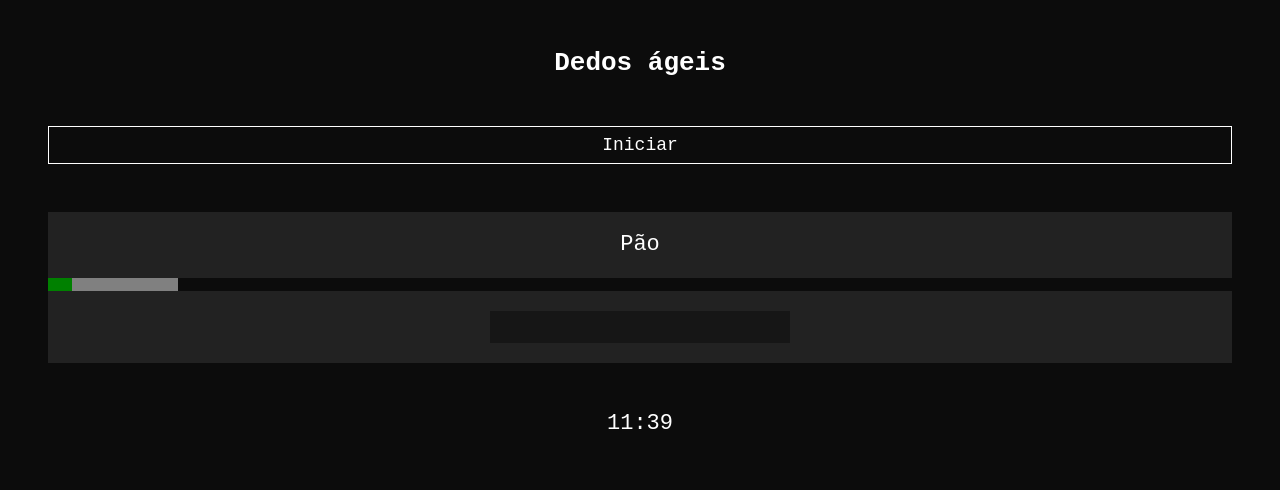
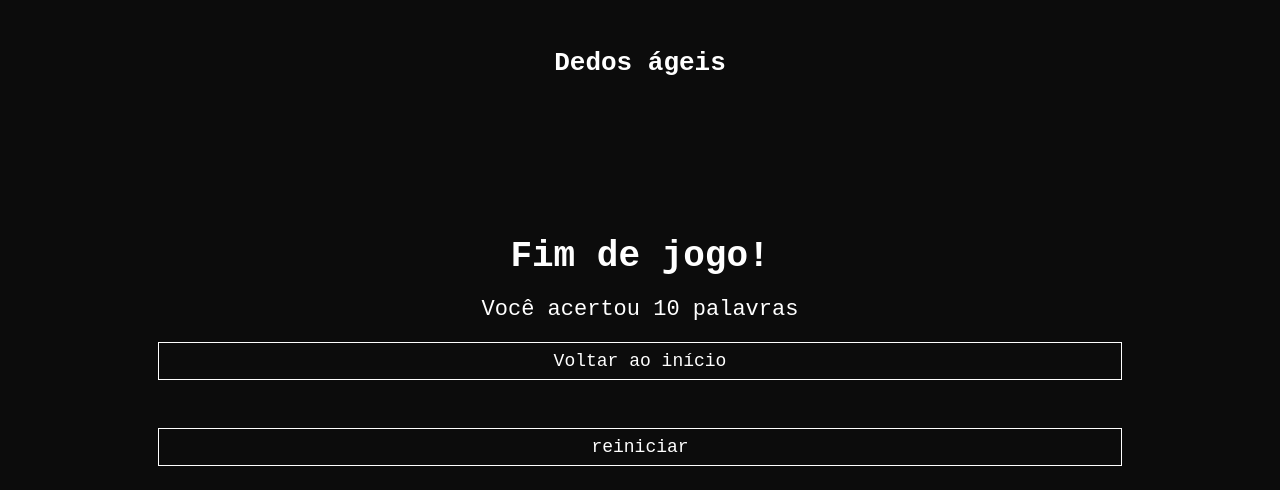
Before and after one commit to Rafael-M-Silva/sorteador-de-palavras, a plain HTML site: page index.html in a window 1280 px wide. Both pictures are taken after a click on the button "Iniciar". Drawn offline with Linux system fonts and the light colour scheme.

Commit message:
estudando algumas funcionalidade do js, tela de fim do jogo com bugs

```diff
--- a/css/style.css
+++ b/css/style.css
@@ -22,6 +22,7 @@ header{
 main{
     display: flex;
     flex-direction: column;
+    position: relative;
 }
 
 progress{
@@ -92,3 +93,31 @@ input{
 input:enabled{
     background: rgb(22, 22, 22);
 }
+
+#end-game{
+    width: 100%;
+    position: absolute;
+    background: rgb(12, 12, 12);
+    padding: 110px;
+    text-align: center;
+    justify-content: center;
+}
+
+#end-game h2{
+    font-size: 36px;
+    margin-bottom: 20px;
+}
+
+#end-game p{
+    font-size: 22px;
+    margin-bottom: 20px;
+}
+
+.drop-box{
+    display: none;
+}
+
+#button-end-game{
+    display: flex;
+    flex-direction: column;
+}
--- a/index.html
+++ b/index.html
@@ -24,6 +24,17 @@
           <div class="auto" id="stopwatch"></div>
         </div>
       </div>
+
+      <div id="end-game" class="drop-box">
+        <div>
+          <h2>Fim de jogo!</h2>
+          <p>Você acertou 10 palavras</p>
+        </div>
+        <div id="button-end-game">
+          <button>Voltar ao início</button>
+          <button>reiniciar</button>
+        </div>
+      </div>
     </main>
 
     <script src="js/script.js"></script>
--- a/js/script.js
+++ b/js/script.js
@@ -1,6 +1,8 @@
 var button = document.querySelector("#button")
 var inputSort = document.querySelector("#words-sort")
-
+var buttonRestart = document.querySelector("#button-end-game button:nth-child(2)")
+var buttonStart = document.querySelector("#button-end-game button:nth-child(1)")
+var homeScreens = document.querySelector("#end-game")
 
 document.addEventListener("keypress", function(e) {
   if(e.key === "Enter"){
@@ -10,39 +12,57 @@ document.addEventListener("keypress", function(e) {
 })
 
 
+
+
 function cron() {
   var progress = document.querySelector("#progress")
   var milliSecond = 0
   var second = 0
+
   setInterval(function(){
     progress.setAttribute("value", (second))
     var stopwatch = document.querySelector("#stopwatch")
     stopwatch.innerHTML = `${second}:${milliSecond}`
     milliSecond++
-    if(milliSecond == 60){
+    if(milliSecond == 60) {
       milliSecond = 0
       second++
     }
+    if(second >= 3) {
+      homeScreens.classList.remove('drop-box')
+      second = -1000
+      stopwatch.classList.add('drop-box')
+    }
+
   })
+  stopwatch.classList.remove('drop-box')
 }
+
 
 function sortWords(){
   var res = document.querySelector("#res")
   const words = [
-      "Banana",
-      "Pão",
-      "Feijão",
-      "Tijolo",
-      "Alface",
+    "Banana",
+    "Pão",
+    "Feijão",
+    "Tijolo",
+    "Alface",
   ]
   var sort = Math.floor(Math.random() * words.length)
   res.innerHTML = `${words[sort]}`
 }
+
 
 const playGame = function(){
   sortWords()
   cron()
   inputSort.focus()
 }
+button.addEventListener("click", playGame)
 
-button.addEventListener("click", playGame)
+
+function homeScreen() {
+    homeScreens.classList.add('drop-box')
+}
+
+buttonStart.addEventListener("click", homeScreen)
```
